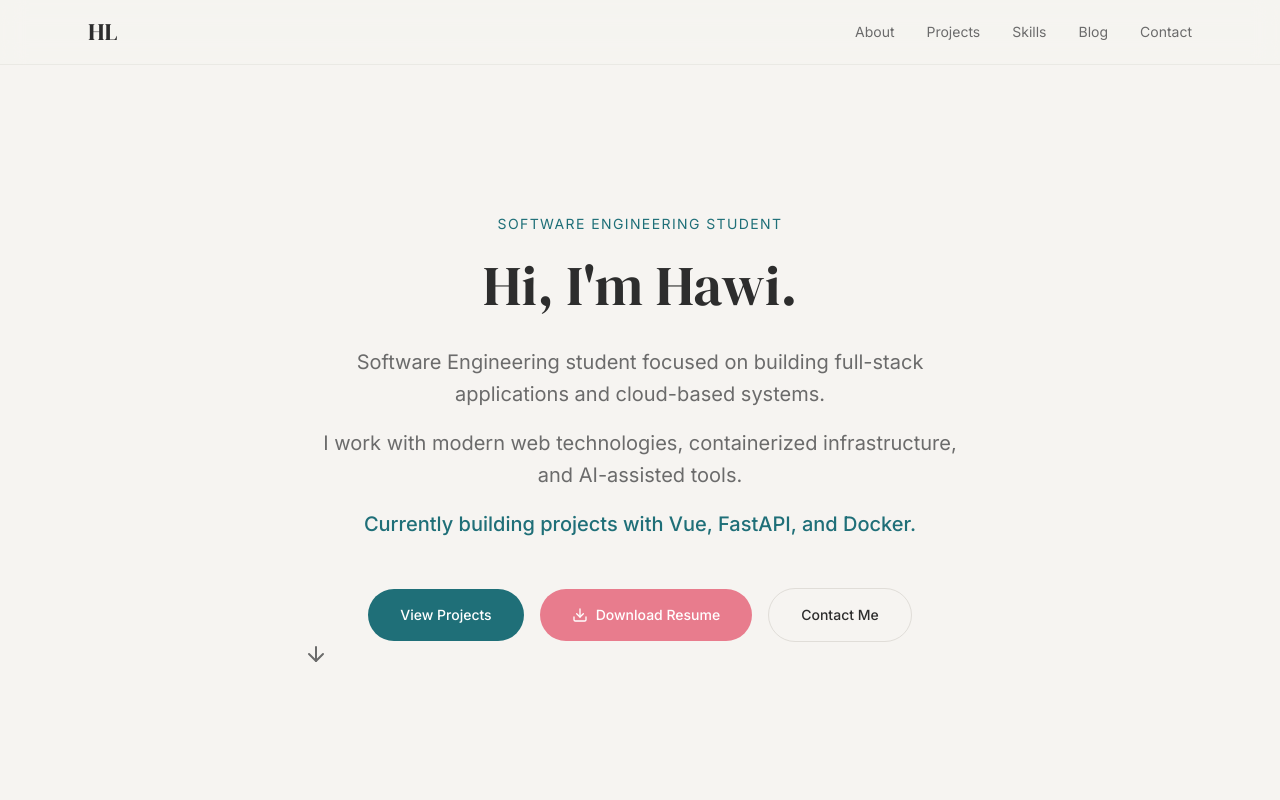
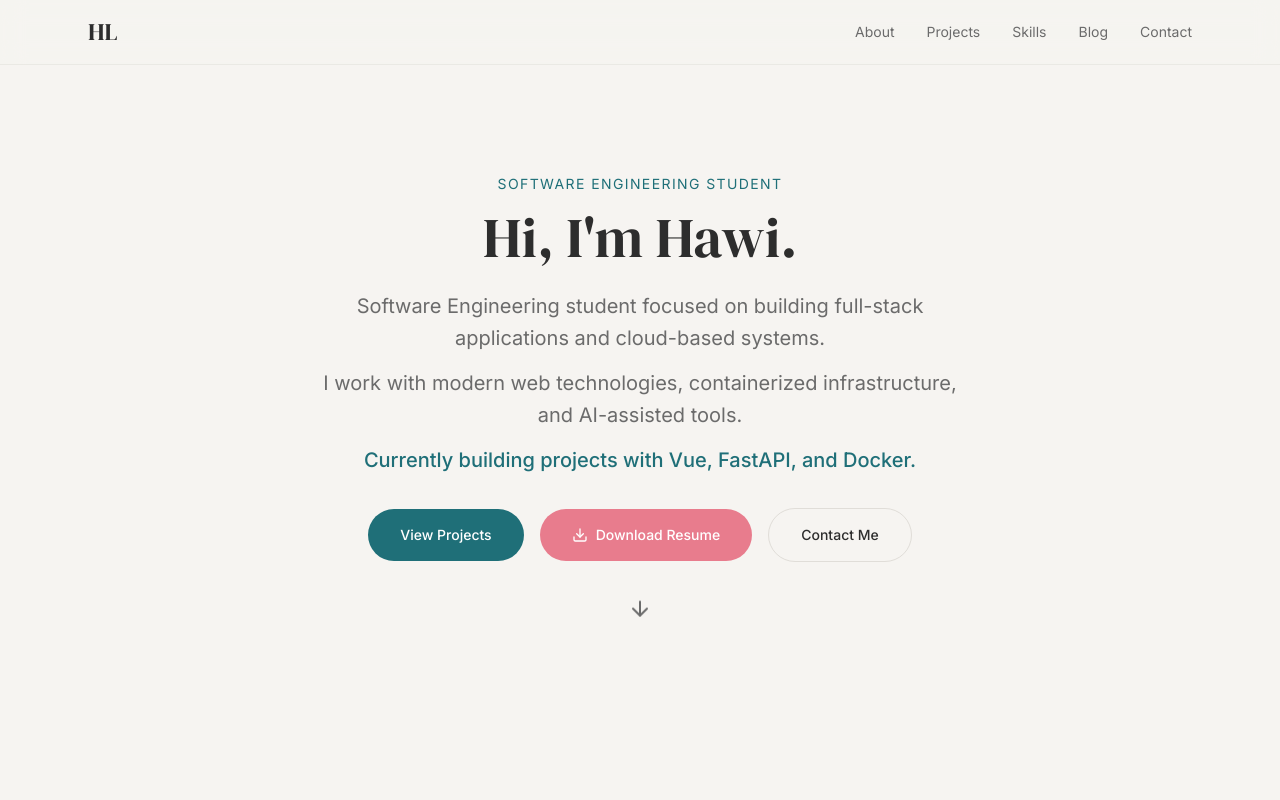
Before and after one commit to Hawi-Lemma/Hawi_Lemma-Portfolio-website-Varcel, a Next.js app: page / in a window 1280 px wide. Shown: the top 800 px of the page. Built offline with nearby package versions, Linux system fonts and the light colour scheme.

Commit message:
style: adjust hero section spacing and centering
Reduce margins and top spacing for centered arrow design.

Co-authored-by: HawiLemma-Backend <25134838+Hawi-Lemma@users.noreply.github.com>

```diff
--- a/components/hero.tsx
+++ b/components/hero.tsx
@@ -3,17 +3,17 @@ import Link from "next/link"
 
 export function Hero() {
   return (
-    <section className="min-h-screen flex flex-col justify-center items-center px-6 pt-20">
-      <div className="max-w-4xl mx-auto text-center">
-        <p className="text-sm tracking-widest text-primary uppercase mb-6 animate-in fade-in slide-in-from-bottom-4 duration-700">
+    <section className="min-h-screen flex flex-col justify-center items-center px-6 py-12">
+      <div className="max-w-4xl mx-auto text-center flex flex-col items-center">
+        <p className="text-sm tracking-widest text-primary uppercase mb-4 animate-in fade-in slide-in-from-bottom-4 duration-700">
           Software Engineering Student
         </p>
 
-        <h1 className="font-serif text-5xl md:text-[56px] text-foreground mb-8 text-balance animate-in fade-in slide-in-from-bottom-6 duration-700 delay-150">
+        <h1 className="font-serif text-5xl md:text-[56px] text-foreground mb-6 text-balance animate-in fade-in slide-in-from-bottom-6 duration-700 delay-150">
           {"Hi, I'm Hawi."}
         </h1>
 
-        <div className="text-base md:text-xl text-muted-foreground max-w-2xl mx-auto leading-relaxed mb-12 text-pretty animate-in fade-in slide-in-from-bottom-8 duration-700 delay-300 space-y-4">
+        <div className="text-base md:text-xl text-muted-foreground max-w-2xl mx-auto leading-relaxed mb-8 text-pretty animate-in fade-in slide-in-from-bottom-8 duration-700 delay-300 space-y-3">
           <p>
             Software Engineering student focused on building
             full-stack applications and cloud-based systems.
@@ -51,7 +51,7 @@ export function Hero() {
 
         <Link
           href="#about"
-          className="mt-16 animate-bounce text-muted-foreground hover:text-primary transition-colors"
+          className="mt-10 animate-bounce text-muted-foreground hover:text-primary transition-colors"
           aria-label="Scroll to about section"
         >
           <ArrowDown className="h-6 w-6" />
```
